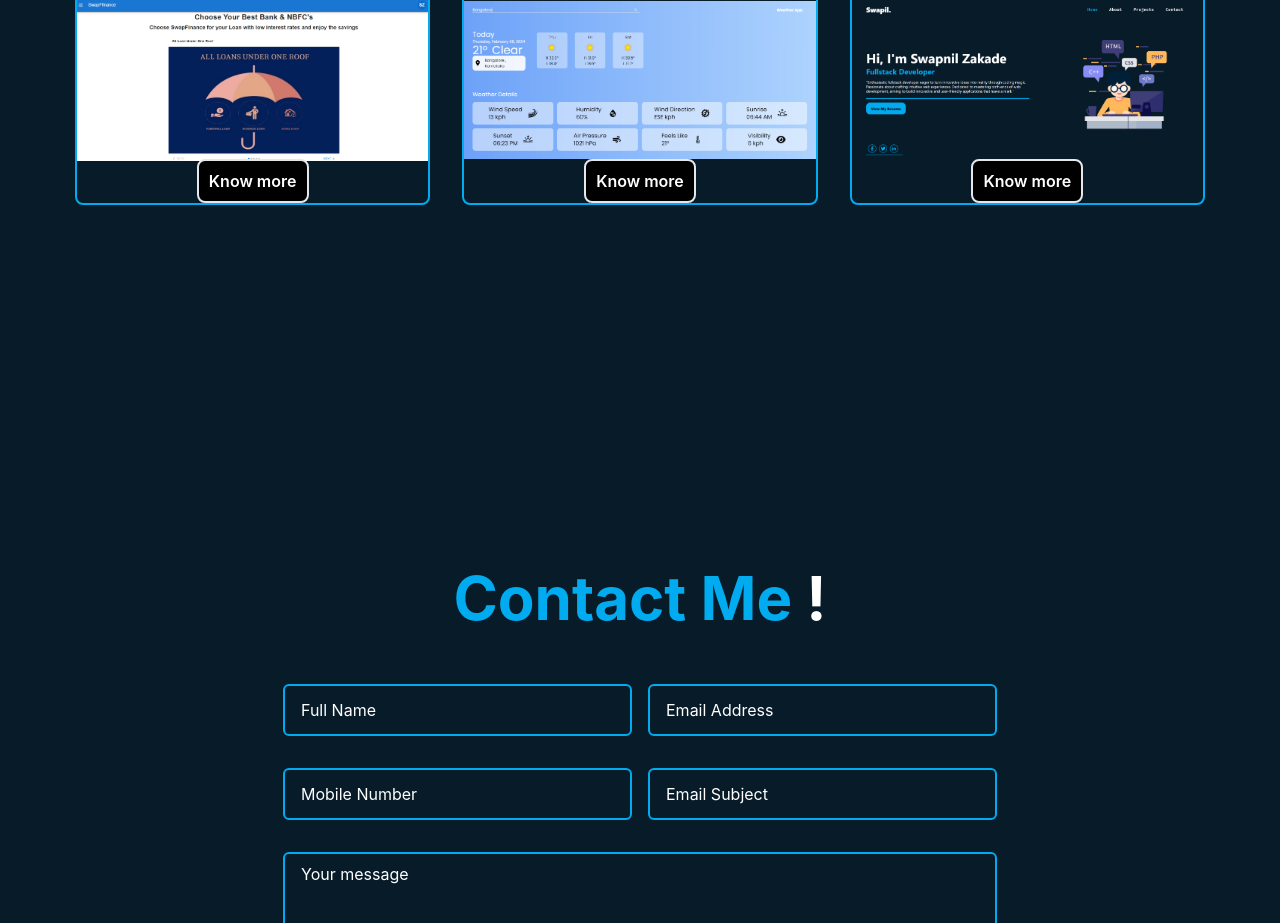
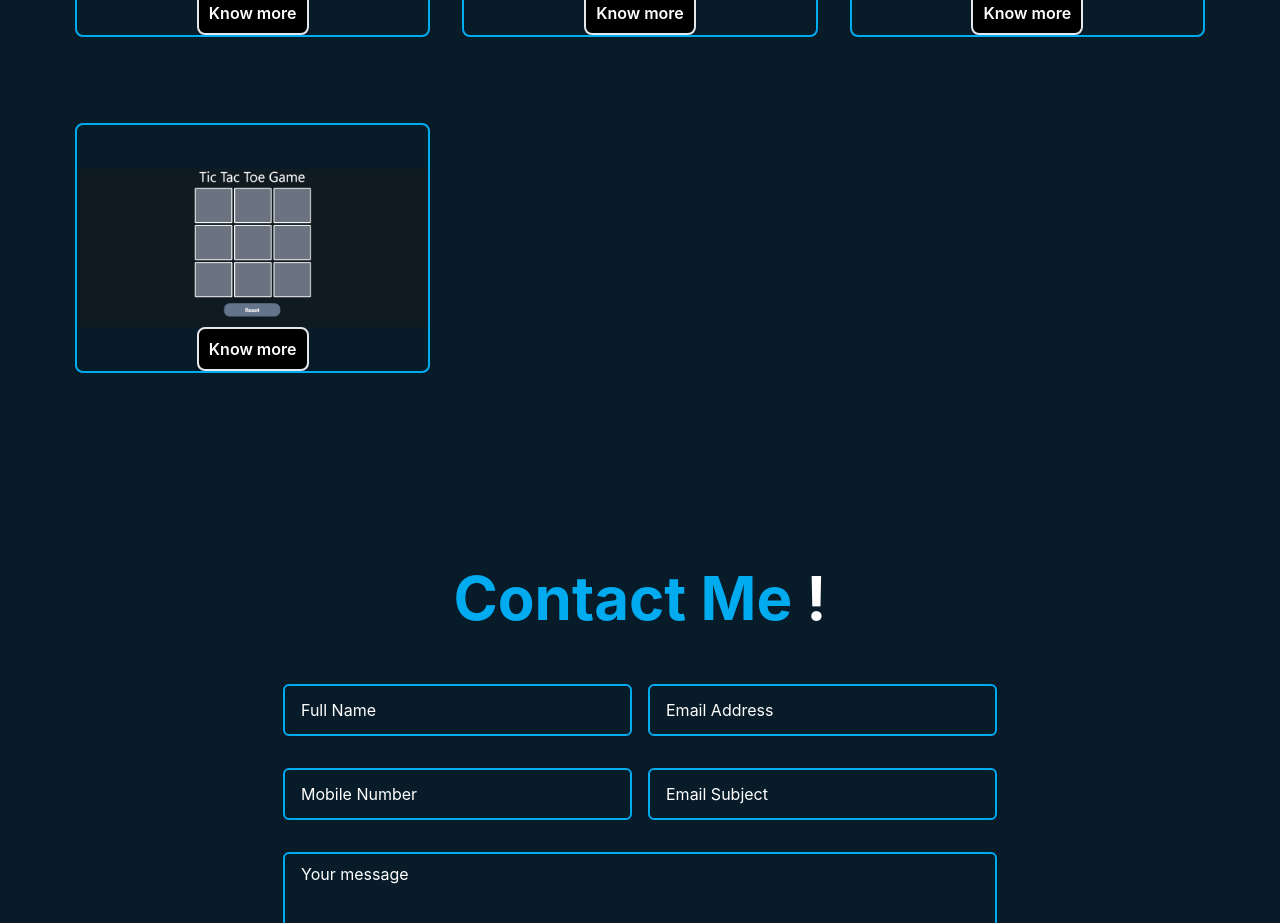
Before and after one commit to swapnilz07/Portfolio, a React (Vite) app: page /contact in a window 1280 px wide. Shown: the part 1920-2843 px from the top of the page. Built offline with nearby package versions, Linux system fonts and the light colour scheme.

Commit message:
tic tac toe added.

```diff
--- a/src/components/Projects.jsx
+++ b/src/components/Projects.jsx
@@ -5,6 +5,7 @@ import Card from "./Card";
 import portfolio from "../../src/images/portfolio.png";
 import FinanceApp from "../../src/images/FinanceAppImage.png";
 import weatherApp from "../../src/images/WeatherApp.png";
+import tictactoe from "../../src/images/Tictacttoe.png";
 
 import reactLogo from "../../src/images/ReactLogo.jpg";
 import nextLogo from "../../src/images/NextLogo.jpg";
@@ -92,27 +93,21 @@ const Projects = () => {
     //   githubLink: "https://github.com/example/project1",
     //   liveLink: "https://example-project1-live.netlify.app",
     // },
-    // {
-    //   id: 5,
-    //   title: "Tic Tac Toe - Project 5",
-    //   description: [
-    //     "Develop a functional finance-based web application for clients.",
-    //     "Users can find the best finance banks and non-banking finance companies.",
-    //     "Web app fetches data from the API to show all details about loans.",
-    //     "Technology Used: React, Node.js, Express.js, MongoDB, Material UI.",
-    //     "Notable Features: Login Functionality, User Authentication.",
-    //   ],
-    //   tech: [
-    //     { src: reactLogo, alt: "React" },
-    //     { src: muiLogo, alt: "Material UI" },
-    //     { src: nodeLogo, alt: "Node.js" },
-    //     { src: expressLogo, alt: "Express.js" },
-    //     { src: mongodb, alt: "MongoDB" },
-    //   ],
-    //   imageSrc: codeboy,
-    //   githubLink: "https://github.com/example/project1",
-    //   liveLink: "https://example-project1-live.netlify.app",
-    // },
+    {
+      id: 4,
+      title: "Tic Tac Toe - Project 5",
+      description: [
+        "Developed a classic Tic Tac Toe game using React.",
+        "Created an interactive user interface allowing players to click on cells to make their moves.",
+      ],
+      tech: [
+        { src: reactLogo, alt: "React Js" },
+        { src: tailwindLogo, alt: "Tailwind CSS" },
+      ],
+      imageSrc: tictactoe,
+      githubLink: "https://github.com/swapnilz07/tic-tac-toe",
+      liveLink: "https://tic-tac-toe-beta-flame.vercel.app/",
+    },
   ];
 
   const [selectedProject, setSelectedProject] = useState(null);
```
Also changed, not shown: src/images/Tictacttoe.png (added).
